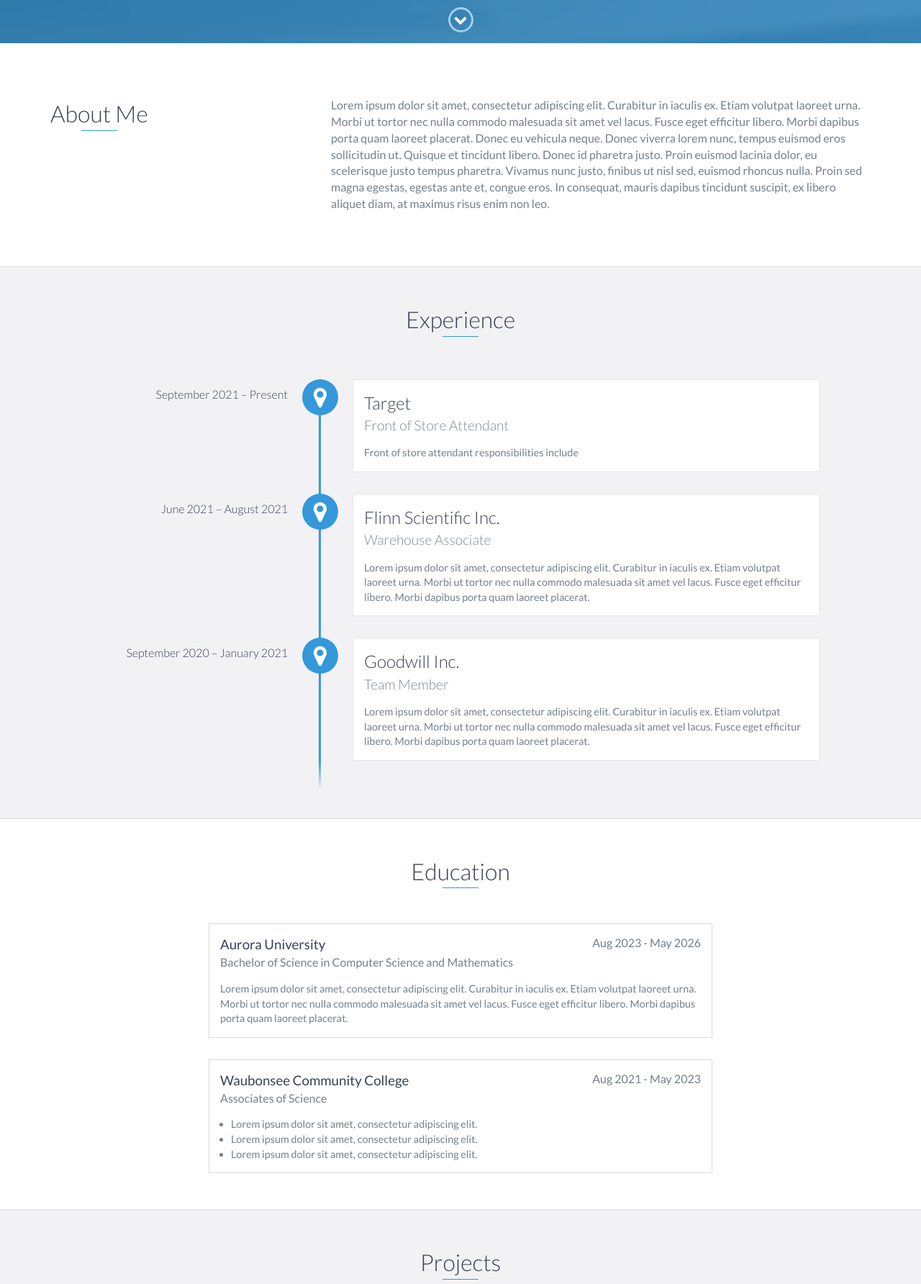
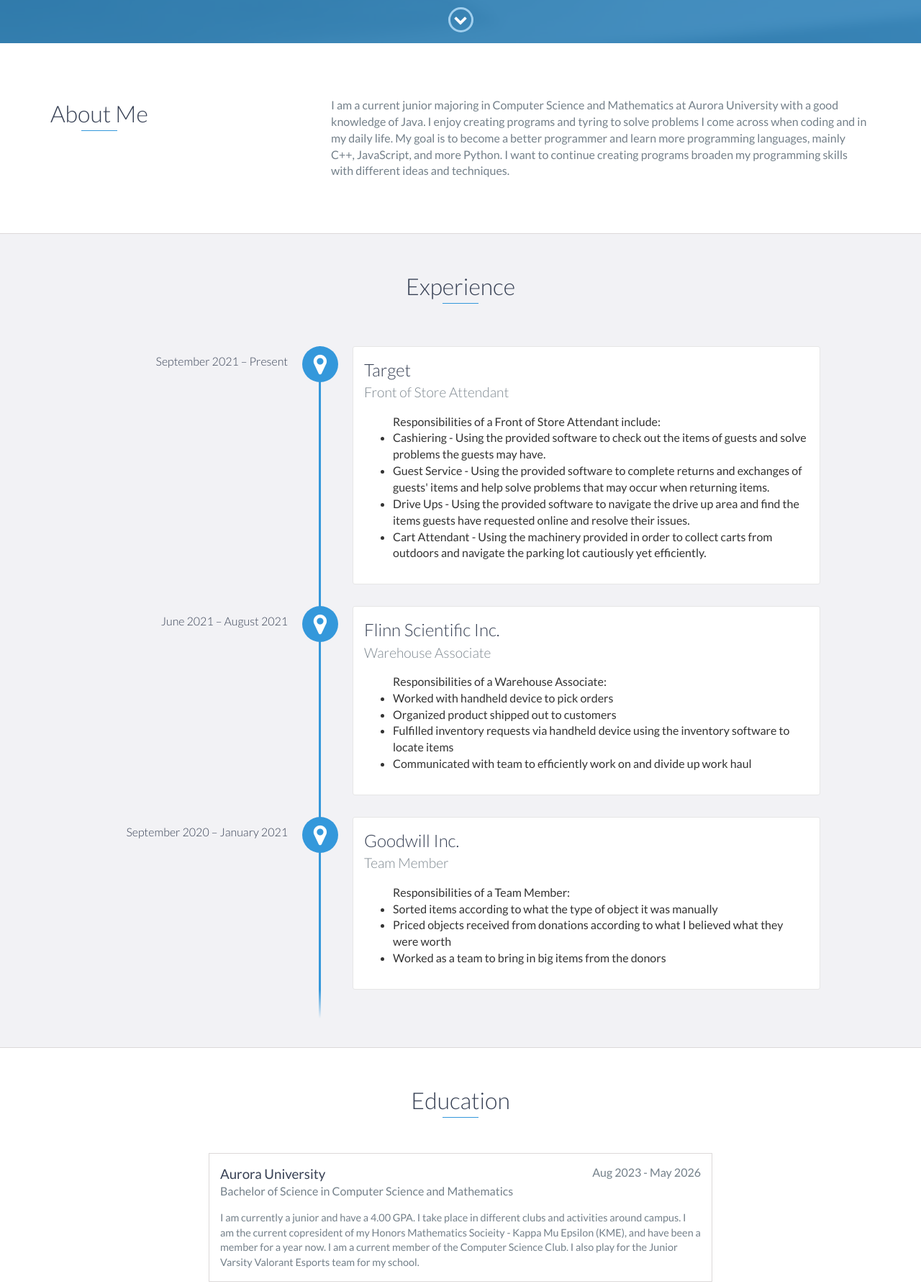
Before and after one commit to GilbertS03/GilbertS03.github.io, a website: page index.html in a window 1280 px wide. Shown: the part 740-2524 px from the top of the page at 72% size. Drawn offline with nearby package versions, Linux system fonts and the light colour scheme.

Commit message:
Added my own info
Changed default values to my own values

```diff
--- a/index.html
+++ b/index.html
@@ -50,7 +50,7 @@
         <div id="lead-content">
             <h1>Gilbert Salazar</h1>
             <h2>Software Engineer</h2>
-            <a href="#" class="btn-rounded-white">Download Resume</a>
+            <a href="Resume.pdf" class="btn-rounded-white">Download Resume</a>
         </div>
         <!-- End #lead-content -->
 
@@ -73,9 +73,11 @@
                 </div>
                 <div class="col-md-8">
                     <p>
-                        Lorem ipsum dolor sit amet, consectetur adipiscing elit. Curabitur in iaculis ex. Etiam volutpat laoreet urna. Morbi ut tortor nec nulla commodo malesuada sit amet vel lacus. Fusce eget efficitur libero. Morbi dapibus porta quam laoreet placerat. Donec
-                        eu vehicula neque. Donec viverra lorem nunc, tempus euismod eros sollicitudin ut. Quisque et tincidunt libero. Donec id pharetra justo. Proin euismod lacinia dolor, eu scelerisque justo tempus pharetra. Vivamus nunc justo, finibus
-                        ut nisl sed, euismod rhoncus nulla. Proin sed magna egestas, egestas ante et, congue eros. In consequat, mauris dapibus tincidunt suscipit, ex libero aliquet diam, at maximus risus enim non leo.
+                        I am a current junior majoring in Computer Science and Mathematics at Aurora University with a good knowledge of
+                        Java. I enjoy creating programs and tyring to solve problems I come across when coding and in my
+                        daily life. My goal is to become a better programmer and learn more programming languages,
+                        mainly C++, JavaScript, and more Python. I want to continue creating programs broaden my
+                        programming skills with different ideas and techniques.
                     </p>
                 </div>
             </div>
@@ -89,25 +91,37 @@
             <div data-date="September 2021 – Present">
                 <h3>Target</h3>
                 <h4>Front of Store Attendant</h4>
-                <p>
-                    Front of store attendant responsibilities include
-                </p>
+
+                <ul>
+                    Responsibilities of a Front of Store Attendant include:
+                    <li>Cashiering - Using the provided software to check out the items of guests and solve problems the guests may have.</li>
+                    <li>Guest Service - Using the provided software to complete returns and exchanges of guests' items and help solve problems that may occur when returning items.</li>
+                    <li>Drive Ups - Using the provided software to navigate the drive up area and find the items guests have requested online and resolve their issues. </li>
+                    <li>Cart Attendant - Using the machinery provided in order to collect carts from outdoors and navigate the parking lot cautiously yet efficiently.</li>
+                </ul>
             </div>
 
             <div data-date="June 2021 – August 2021">
                 <h3>Flinn Scientific Inc.</h3>
                 <h4>Warehouse Associate</h4>
-                <p>
-                    Lorem ipsum dolor sit amet, consectetur adipiscing elit. Curabitur in iaculis ex. Etiam volutpat laoreet urna. Morbi ut tortor nec nulla commodo malesuada sit amet vel lacus. Fusce eget efficitur libero. Morbi dapibus porta quam laoreet placerat.
-                </p>
+                <ul>
+                    Responsibilities of a Warehouse Associate:
+                    <li>Worked with handheld device to pick orders</li>
+                    <li>Organized product shipped out to customers</li>
+                    <li>Fulfilled inventory requests via handheld device using the inventory software to locate items</li>
+                    <li>Communicated with team to efficiently work on and divide up work haul</li>
+                </ul>
             </div>
 
             <div data-date="September 2020 – January 2021">
                 <h3>Goodwill Inc.</h3>
                 <h4>Team Member</h4>
-                <p>
-                    Lorem ipsum dolor sit amet, consectetur adipiscing elit. Curabitur in iaculis ex. Etiam volutpat laoreet urna. Morbi ut tortor nec nulla commodo malesuada sit amet vel lacus. Fusce eget efficitur libero. Morbi dapibus porta quam laoreet placerat.
-                </p>
+                <ul>
+                    Responsibilities of a Team Member:
+                    <li>Sorted items according to what the type of object it was manually</li>
+                    <li>Priced objects received from donations according to what I believed what they were worth</li>
+                    <li>Worked as a team to bring in big items from the donors</li>
+                </ul>
             </div>
         </div>
     </div>
@@ -120,7 +134,9 @@
             <span class="education-date">Aug 2023 - May 2026</span>
             <h4>Bachelor of Science in Computer Science and Mathematics</h4>
             <p>
-                Lorem ipsum dolor sit amet, consectetur adipiscing elit. Curabitur in iaculis ex. Etiam volutpat laoreet urna. Morbi ut tortor nec nulla commodo malesuada sit amet vel lacus. Fusce eget efficitur libero. Morbi dapibus porta quam laoreet placerat.
+                I am currently a junior and have a 4.00 GPA. I take place in different clubs and activities around campus. I am the current copresident of my Honors
+                Mathematics Socieity - Kappa Mu Epsilon (KME), and have been a member for a year now. I am a current
+                member of the Computer Science Club. I also play for the Junior Varsity Valorant Esports team for my school.
             </p>
         </div>
         <!-- End .education-block -->
@@ -129,17 +145,9 @@
             <h3>Waubonsee Community College</h3>
             <span class="education-date">Aug 2021 - May 2023</span>
             <h4>Associates of Science</h4>
-            <ul>
-                <li>
-                    Lorem ipsum dolor sit amet, consectetur adipiscing elit.
-                </li>
-                <li>
-                    Lorem ipsum dolor sit amet, consectetur adipiscing elit.
-                </li>
-                <li>
-                    Lorem ipsum dolor sit amet, consectetur adipiscing elit.
-                </li>
-            </ul>
+            <p>
+                I had a 3.4/4.0 GPA and did not do any club activities.
+            </p>
         </div>
         <!-- End .education-block -->
     </div>
@@ -215,7 +223,7 @@
             <div class="row">
                 <div class="col-sm-5 copyright">
                     <p>
-                        Copyright &copy; <span id="current-year">2022</span> YOUR NAME
+                        Copyright &copy; <span id="current-year">2024</span> Gilbert Isaac Salazar
                     </p>
                 </div>
                 <div class="col-sm-2 top">
@@ -226,22 +234,10 @@
                 <div class="col-sm-5 social">
                     <ul>
                         <li>
-                            <a href="https://github.com/" target="_blank"><i class="fa fa-github" aria-hidden="true"></i></a>
+                            <a href="https://github.com/GilbertS03" target="_blank"><i class="fa fa-github" aria-hidden="true"></i></a>
                         </li>
                         <li>
-                            <a href="https://stackoverflow.com/" target="_blank"><i class="fa fa-stack-overflow" aria-hidden="true"></i></a>
-                        </li>
-                        <li>
-                            <a href="https://linkedin.com/" target="_blank"><i class="fa fa-linkedin" aria-hidden="true"></i></a>
-                        </li>
-                        <li>
-                            <a href="https://www.facebook.com/" target="_blank"><i class="fa fa-facebook" aria-hidden="true"></i></a>
-                        </li>
-                        <li>
-                            <a href="https://twitter.com/" target="_blank"><i class="fa fa-twitter" aria-hidden="true"></i></a>
-                        </li>
-                        <li>
-                            <a href="https://plus.google.com/" target="_blank"><i class="fa fa-google-plus" aria-hidden="true"></i></a>
+                            <a href="https://linkedin.com/in/gilbert-salazar-a858481a5" target="_blank"><i class="fa fa-linkedin" aria-hidden="true"></i></a>
                         </li>
                     </ul>
                 </div>
```
Also changed, not shown: 1 other file.
